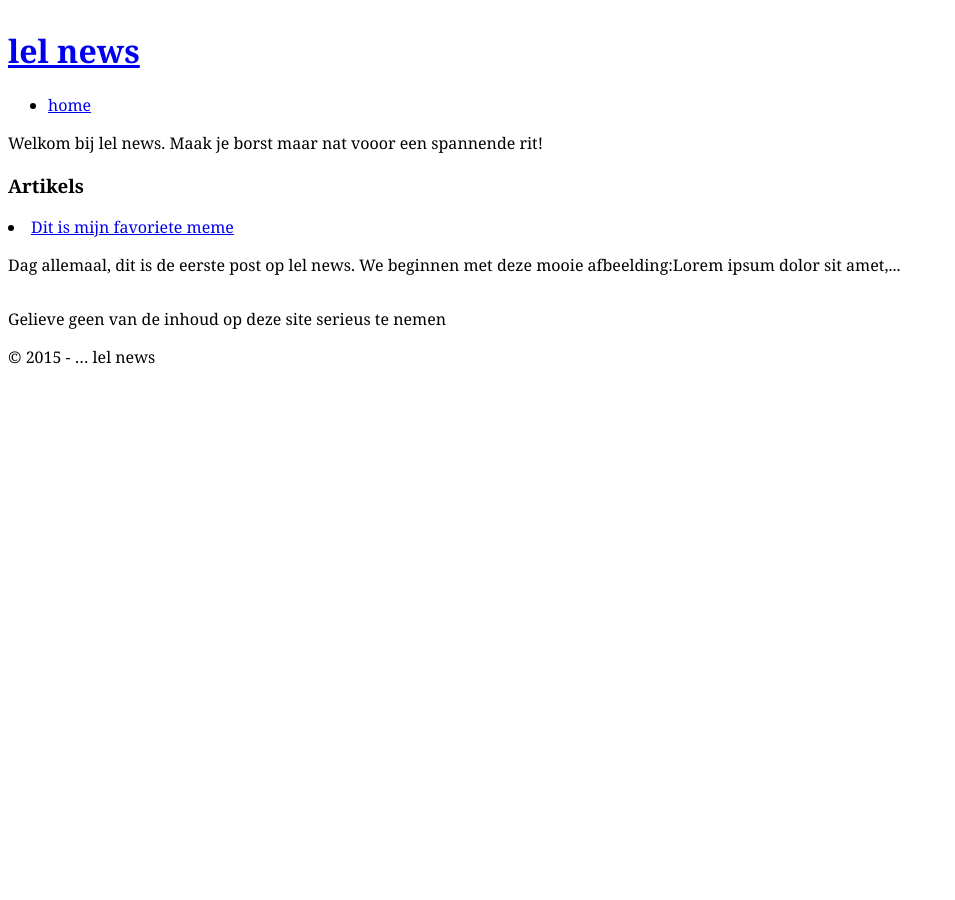
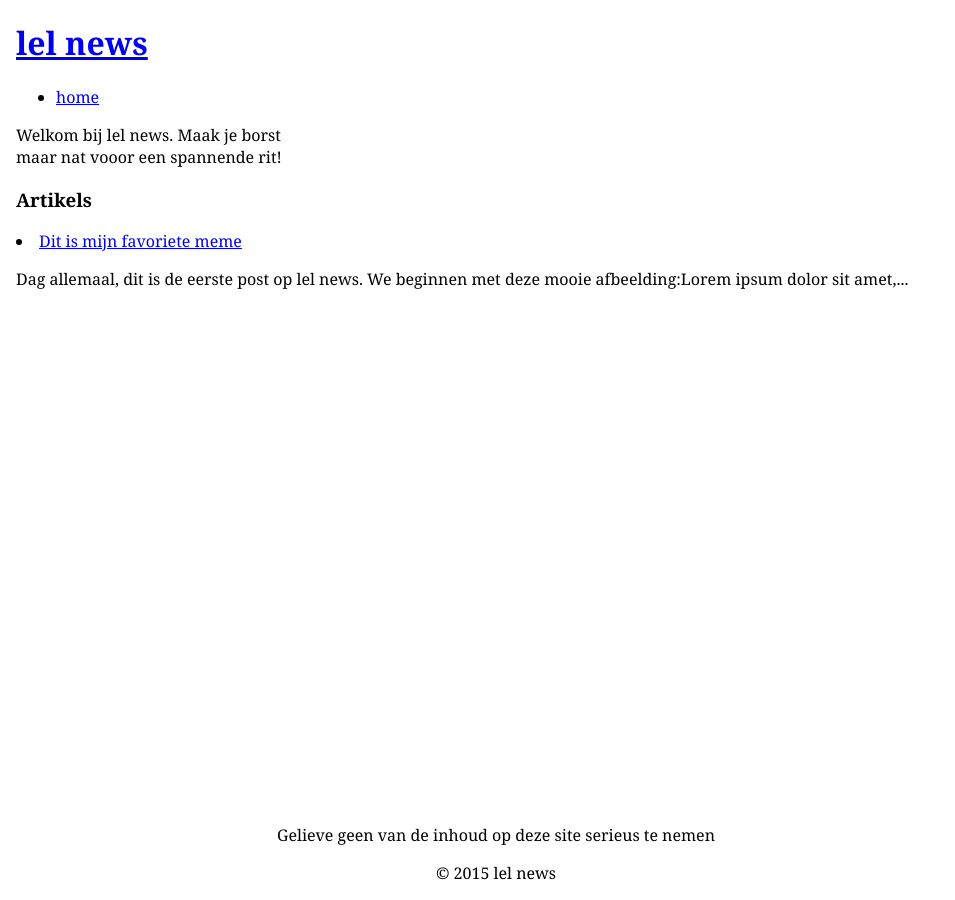
Before and after one commit to Haroenv/lel.news, a Jekyll site: the page built from index.html, in a window 1280 px wide. Shown: the whole page, without its empty margins (0-955 px from the left). Built offline with Jekyll 4.4.1, drawn with Linux system fonts in a browser that asks for light colours.

Commit message:
get commited dudes

```diff
--- a/_includes/footer.html
+++ b/_includes/footer.html
@@ -1,6 +1,6 @@
+</body>
 <footer>
 	<p>Gelieve geen van de inhoud op deze site serieus te nemen</p>
-	<p>© 2015 - … lel news</p>
+	<p>© {{ site.time | date: '%Y' }} lel news</p>
 </footer>
-</body>
 </html>
--- a/_layouts/index.html
+++ b/_layouts/index.html
@@ -1,4 +1,5 @@
 {% include header.html %}
+<div class="wrapper">
 	<article>
 	{{ content }}
 	</article>
@@ -11,4 +12,5 @@
 		</li>
 		{% endfor %}
 	</section>
+</div>
 {% include footer.html %}
--- a/src/style.scss
+++ b/src/style.scss
@@ -9,9 +9,40 @@ body {
 	font-family: $serif;
 	display: flex;
 	flex-direction: column;
-	height: 100%;
+	min-height: 100vh;
+	max-width: 60em;
+	margin: 0 auto;
+	margin: 0 1rem;
+}
+
+article {
+	columns: 1;
+	@media all and (min-width: 25em) {
+		columns: 2;
+	}
+	@media all and (min-width: 40em) {
+		columns: 3;
+	}
+
+	.location {
+		// float: left;
+		font-weight: bold;
+	}
+
+	.author {
+		float: right;
+	}
+}
+
+img {
+	max-width: 100%;
+	max-height: 100%;
+}
+
+.wrapper {
+	flex: 1;
 }
 
 footer {
-	flex: 1;
+	text-align: center;
 }
```
Also changed, not shown: _a/sample-article/index.md (+2 -0 lines), _layouts/post.html (+11 -5 lines). Lines whose indentation alone changed are shown as unchanged.
